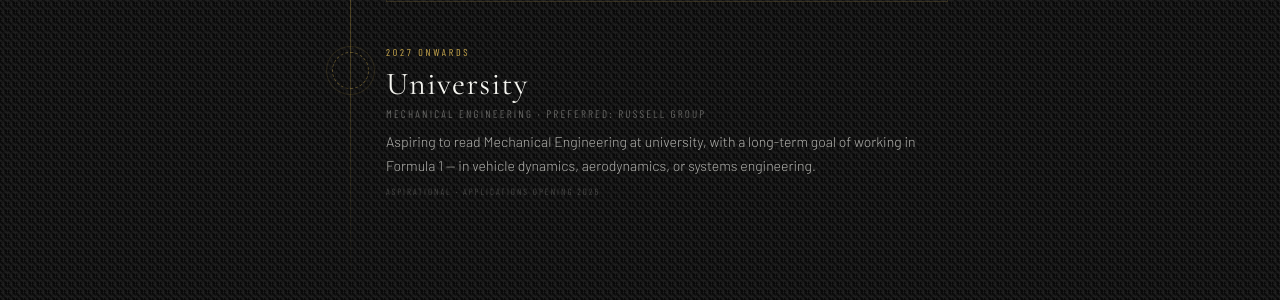
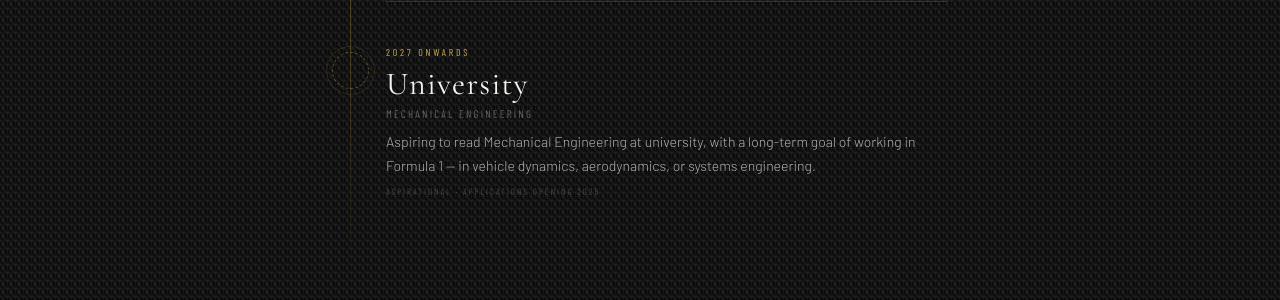
Before and after one commit to jrfoster09/jrfoster09.github.io, a Jekyll site: the page built from portfolio/experience.html, in a window 1280 px wide. Shown: the part 1148-1448 px from the top of the page. Built offline with Jekyll 4.4.1, drawn with Linux system fonts in a browser that asks for light colours; some web fonts are replaced.

Commit message:
Refactor experience.html for improved structure

```diff
--- a/portfolio/experience.html
+++ b/portfolio/experience.html
@@ -365,7 +365,7 @@ label: Academics & Work
   <div class="milestone future reveal">
     <div class="milestone-date">2027 Onwards</div>
     <div class="milestone-title">University</div>
-    <div class="milestone-school">Mechanical Engineering · Preferred: Russell Group</div>
+    <div class="milestone-school">Mechanical Engineering</div>
     <div class="milestone-summary">
       Aspiring to read Mechanical Engineering at university, with a long-term goal of
       working in Formula 1 — in vehicle dynamics, aerodynamics, or systems engineering.
```
